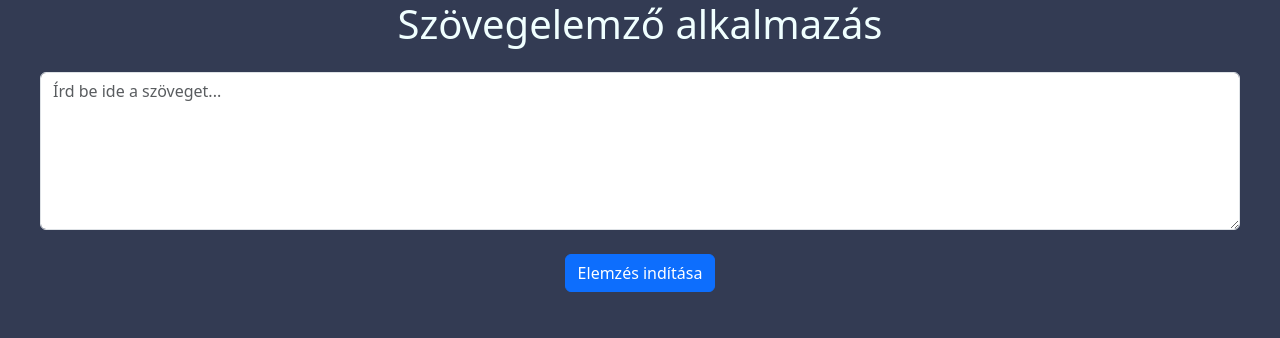
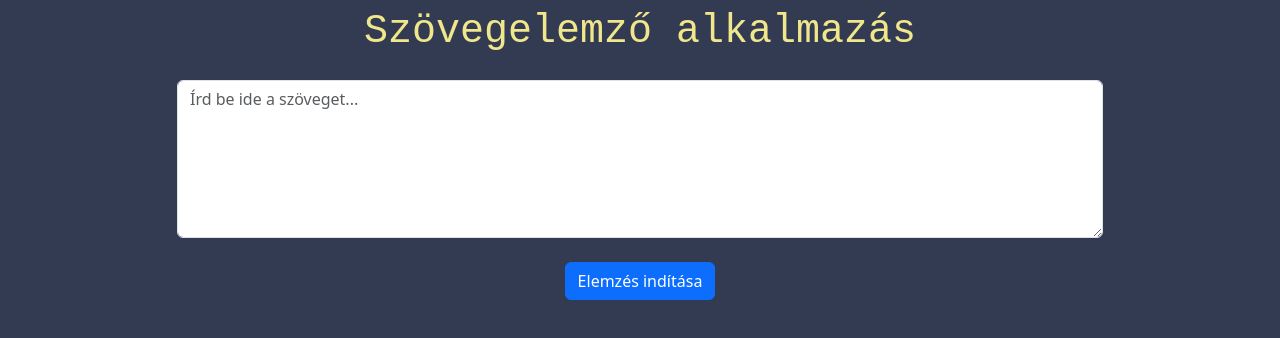
Before and after one commit to Beni200306/fs-feleves, a plain HTML site: page FRONTEND/index.html in a window 1280 px wide. Drawn offline with nearby package versions, Linux system fonts and the light colour scheme.

Commit message:
front end kesz

```diff
--- a/FRONTEND/index.html
+++ b/FRONTEND/index.html
@@ -8,16 +8,26 @@
     <link rel="stylesheet" href="style.css">
 </head>
 <body>
-    <h1 class="mb-4 text-center">Szövegelemző alkalmazás</h1>
+    <div class="container">
+        <div class="row justify-content-center">
+            <div class="col-md-10">
+                <h1 class="mb-4 mt-2 text-center">Szövegelemző alkalmazás</h1>
+                <textarea class="form-control" id="inputText" rows="6" cols="50" placeholder="Írd be ide a szöveget..."></textarea>
+            </div>
+        </div>
 
-    <div class="d-flex justify-content-center">
-        <textarea class="form-control" id="inputText" rows="6" cols="50" placeholder="Írd be ide a szöveget..."></textarea>
-    </div>
+
     <br>
     <div class="d-flex justify-content-center">
         <button class="btn btn-primary mb-4" onclick="analyzeText()">Elemzés indítása</button>
     </div>
 
+    <div class="row justify-content-center" id="results">
+
+    </div>
+
+
+    </div>
 
 </body>
 </html>
--- a/FRONTEND/style.css
+++ b/FRONTEND/style.css
@@ -5,5 +5,6 @@ body{
     background-color: rgb(51, 59, 83);
 }
 h1{
-    color: azure;
+    color: khaki;
+    font-family: 'Courier New', Courier, monospace;
 }
```
